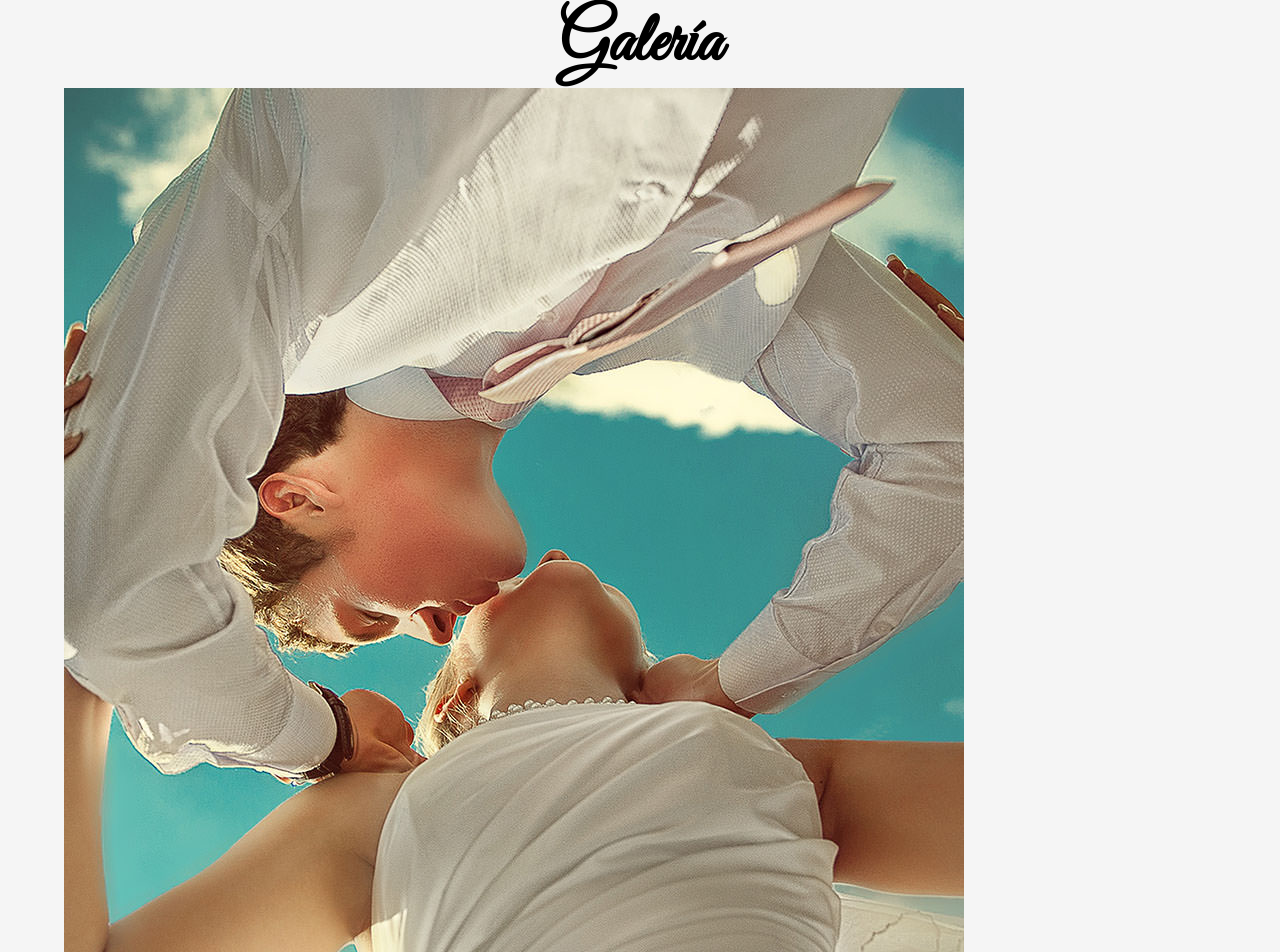
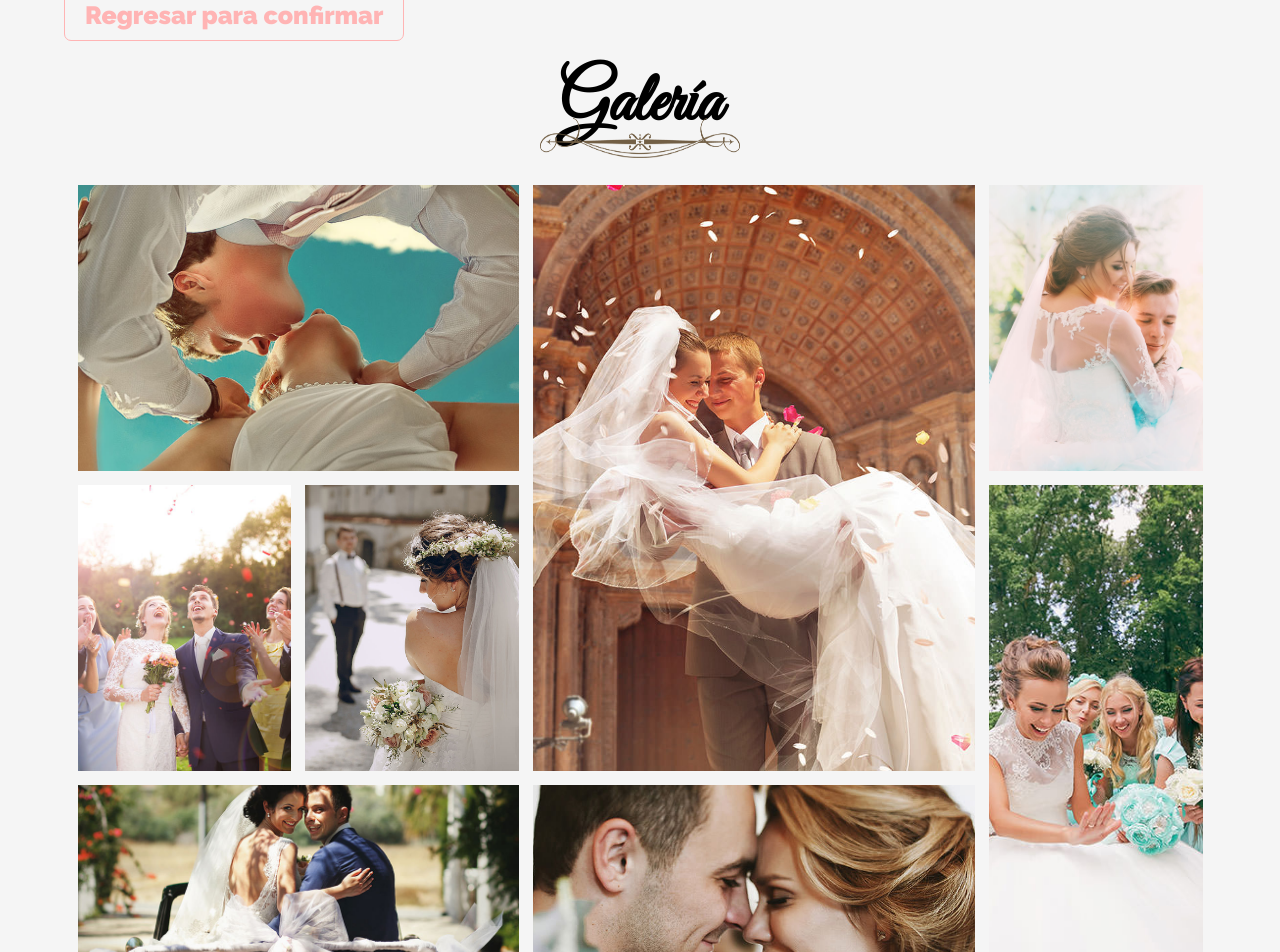
Before and after one commit to Jhoel24/invitacion_boda_2022, a React (Vite) app: page /galeria in a window 1280 px wide. Shown: the top 952 px of the page. Built offline with nearby package versions, Linux system fonts and the light colour scheme.

Commit message:
maqueta terminada

```diff
--- a/src/components/GalleryComponent.jsx
+++ b/src/components/GalleryComponent.jsx
@@ -9,62 +9,74 @@ import imagen7 from '../assets/images/galeria-imagen7.jpeg'
 import imagen8 from '../assets/images/galeria-imagen8.jpeg'
 import imagen9 from '../assets/images/galeria-imagen9.jpeg'
 import imagen10 from '../assets/images/galeria-imagen10.jpeg'
+import borderImage from '../assets/images/borde-titulo.png'
 import { Link } from 'react-router-dom'
 
-
-const Titulo = styled.h1`
+const Titulo = styled.h2`
     font-family: 'Great Vibes', cursive;
     text-align: center;
+    margin: 3rem 0;
     font-size: 7rem;
+    position: relative;
+    white-space: none;
     @media (max-width: 768px){
-        font-size: 5rem;
+        font-size: 4.5rem;
     }
-    @media (max-width: 361px){
-        font-size: 4rem;
+    img {
+        position: absolute;
+        width: 200px;
+        height: 40px;
+        bottom: -1rem;
+        left: 50%;
+        transform: translateX(-50%);
+        @media (max-width: 768px){
+            width: 130px;
+            height: 25px;
+        }
     }
-`
-const Galeria = styled.div`
-
 `
 
 const GalleryComponent = () => {
 
     return (
         <div className='contenedor'>
-            {/* <Link to="/" className='regresar'>Regresar</Link> */}
-            <Titulo>Galería</Titulo>
-            <Galeria>
-                <div>
+            <Link to="/" className='regresar'>Regresar para confirmar</Link>
+            <Titulo>
+                Galería
+                <img src={borderImage} alt="" />
+            </Titulo>
+            <div className='gallery'>
+                <div className='galery-item'>
                     <img src={imagen1} alt="Imagen 1" />
                 </div>
-                <div>
+                <div className='galery-item'>
                     <img src={imagen2} alt="Imagen 2" />
                 </div>
-                <div>
+                <div className='galery-item'>
                     <img src={imagen3} alt="Imagen 3" />
                 </div>
-                <div>
+                <div className='galery-item'>
                     <img src={imagen4} alt="Imagen 4" />
                 </div>
-                <div>
+                <div className='galery-item'>
                     <img src={imagen5} alt="Imagen 5" />
                 </div>
-                <div>
+                <div className='galery-item'>
                     <img src={imagen6} alt="Imagen 6" />
                 </div>
-                <div>
+                <div className='galery-item'>
                     <img src={imagen7} alt="Imagen 7" />
                 </div>
-                <div>
+                <div className='galery-item'>
                     <img src={imagen8} alt="Imagen 8" />
                 </div>
-                <div>
+                <div className='galery-item'>
                     <img src={imagen9} alt="Imagen 9" />
                 </div>
-                <div>
+                <div className='galery-item'>
                     <img src={imagen10} alt="Imagen 10" />
                 </div>
-            </Galeria>
+            </div>
         </div>
     )
 }
--- a/src/index.css
+++ b/src/index.css
@@ -126,16 +126,17 @@ html {
 .regresar{
   text-decoration: none;
   font-size: 2.5rem;
-  color: coral;
+  color: var(--rosado);
   font-weight: 900;
-  padding: .8rem 1rem;
-  border: 1px solid coral;
+  padding: 1rem 2rem;
+  border: 1px solid var(--rosado);
   border-radius: 7px;
 }
 
 img {
   max-width: 100%;
   display: block;
+  height: auto;
 }
 
 .error {
@@ -209,3 +210,62 @@ img {
     width: 50%;
   }
 }
+
+.gallery {
+  margin: 0 0.65rem;
+}
+
+.galery-item {
+  height: auto;
+  margin: 0.5rem;
+}
+
+.galery-item img {
+  width: 100%;
+  height: 100%;
+  object-fit: cover;
+}
+
+@media (min-width: 640px){
+  .gallery {
+    display: grid;
+    grid-template-columns: repeat(2, 1fr);
+    grid-template-rows: repeat(5, 300px);
+    grid-auto-flow: row dense;
+  }
+
+  .galery-item {
+    margin: 0.7rem;
+  }
+
+  .galery-item:first-child {
+    grid-row: span 1;
+  }
+
+  .galery-item:nth-child(2) {
+    grid-column: 2 / 3;
+    grid-row: span 2;
+  }
+
+  .galery-item:nth-child(6),
+  .galery-item:nth-child(8) {
+    grid-row: span 2;
+  }
+}
+
+@media (min-width: 960px){
+  .gallery {
+    grid-template-columns: repeat(5, 1fr);
+    grid-auto-rows: repeat(3, auto-flow);
+  }
+
+  .galery-item:first-child, .galery-item:nth-child(7), .galery-item:nth-child(8) {
+    grid-column: span 2;
+    grid-row: span 1;
+  }
+
+  .galery-item:nth-child(2) {
+    grid-column: span 2;
+    grid-row: span 2;
+  }
+}
```
